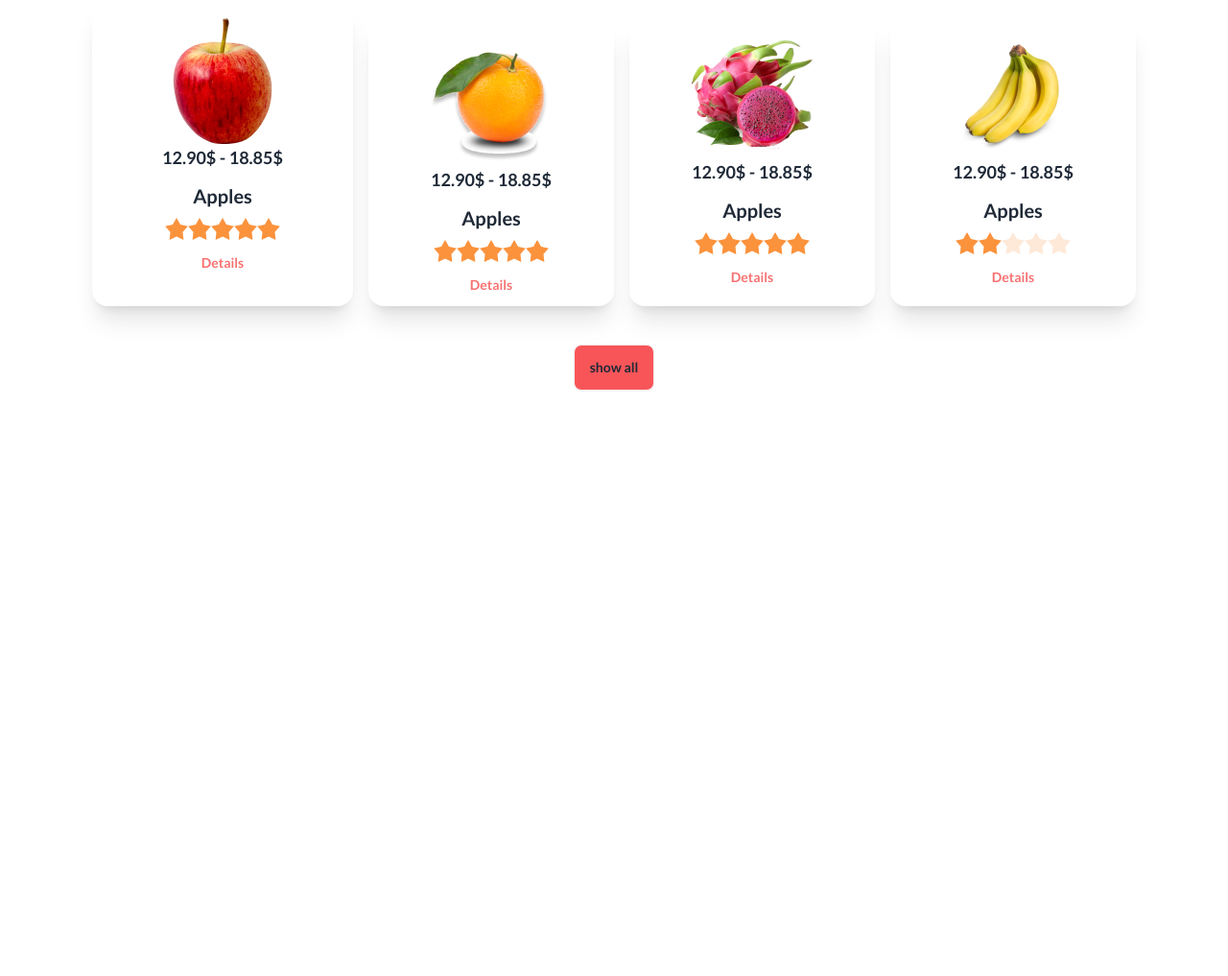
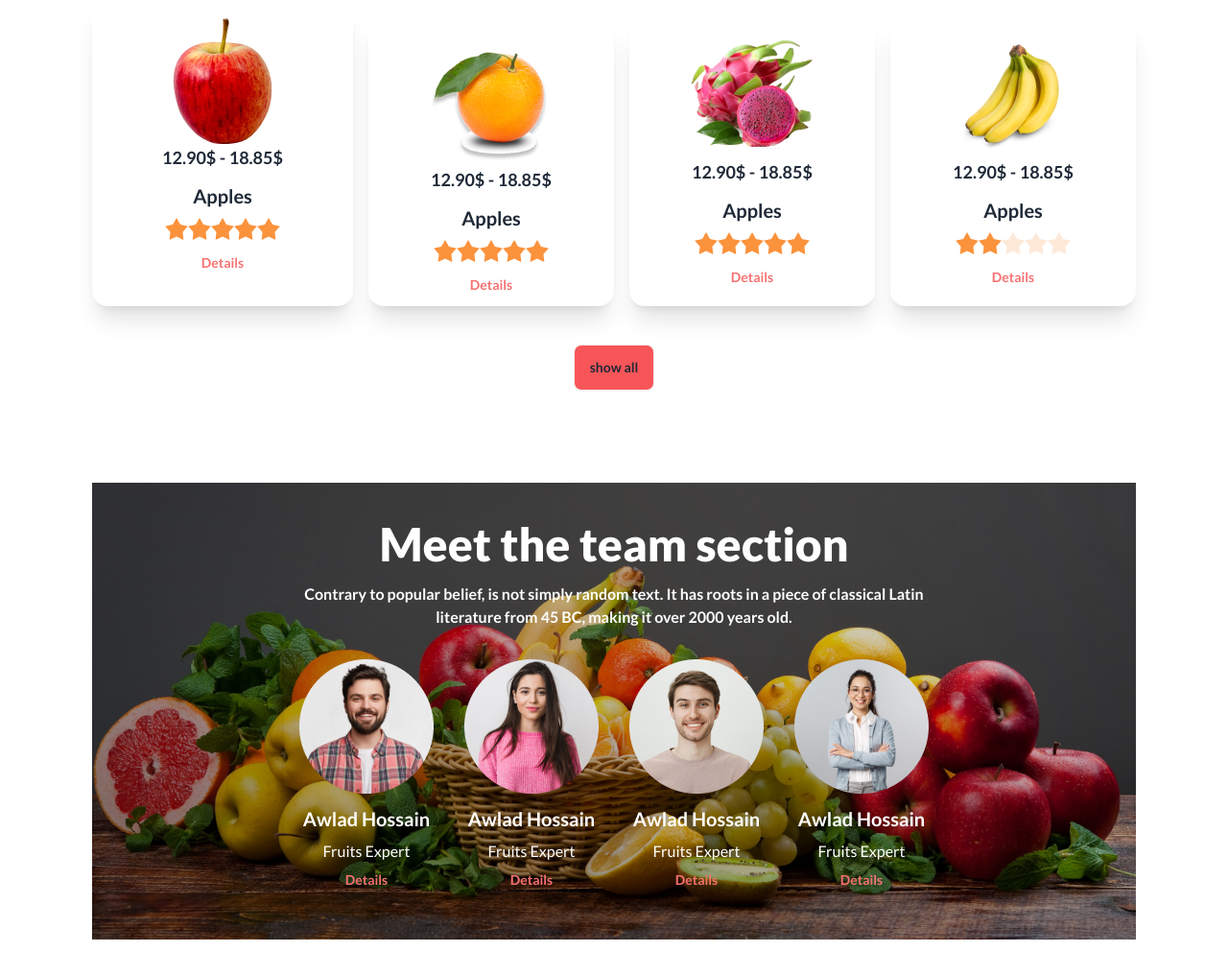
Before and after one commit to AbdullaAlMamun145/assignment-3, a plain HTML site: page index.html in a window 1280 px wide. Shown: the part 1093-2110 px from the top of the page at 96% size. Before the commit the page ends 1588 px from the top, so only its background shows below. Drawn offline with nearby package versions, Linux system fonts and the light colour scheme.

Commit message:
complate team section

```diff
--- a/index.html
+++ b/index.html
@@ -37,7 +37,9 @@
 </head>
 
 <body class="font-lato">
+
     <header class="container mx-auto px-6 lg:px-20 my-8 ">
+      <!-- nav section -->
       <nav class="">
         <div class="navbar bg-bg-color rounded-full px-8 flex-row-reverse lg:flex-row">
           <!-- nav start -->
@@ -311,6 +313,81 @@
         </div>
         <div class="flex justify-center mt-10"><button class="btn bg-bg-color ">show all</button></div>
       </section>
+
+      <!-- my team section -->
+       <section class="my-20 container mx-auto py-2 px-6 lg:px-24">
+        <div class=" bg-[linear-gradient(45deg,rgba(0,0,0,0.4),rgba(0,0,0,0.1)),url(./images/banner1.png)] bg-center bg-cover  py-10 w-full flex flex-col items-center justify-center">
+
+          <div class="text-center text-white ">
+            <h1 class=" font-extrabold text-3xl lg:text-5xl">Meet the team section</h1>
+            <p class="my-4 font-semibold mx-auto lg:w-2/3">Contrary to popular belief, is not simply random text. It has roots in a piece of classical Latin literature from 45 BC, making it over 2000 years old.</p>
+          </div>
+          <!-- team partner img -->
+
+          <div class="grid grid-cols-1 lg:grid-cols-4">
+              <!-- partner-01 -->
+              <div class="card shadow-xl text-white">
+                <figure class="px-4 pt-4">
+                  <img
+                    src="images/member1.png"
+                    alt="Shoes"
+                    class="rounded-xl" />
+                </figure>
+
+                <div class="card-body p-3 items-center text-center">
+                  <h3 class="card-title">Awlad Hossain</h3>
+                  <h5>Fruits Expert</h5>
+                  <h6 class="text-sm text-red-400 font-semibold">Details</h6>
+                </div>
+              </div>
+              <!-- partner-02 -->
+              <div class="card shadow-xl text-white">
+                <figure class="px-4 pt-4">
+                  <img
+                    src="images/member2.png"
+                    alt="Shoes"
+                    class="rounded-xl" />
+                </figure>
+
+                <div class="card-body p-3 items-center text-center">
+                  <h3 class="card-title">Awlad Hossain</h3>
+                  <h5>Fruits Expert</h5>
+                  <h6 class="text-sm text-red-400 font-semibold">Details</h6>
+                </div>
+              </div>
+              <!-- partner-03 -->
+              <div class="card shadow-xl text-white">
+                <figure class="px-4 pt-4">
+                  <img
+                    src="images/member3.png"
+                    alt="Shoes"
+                    class="rounded-xl" />
+                </figure>
+
+                <div class="card-body p-3 items-center text-center">
+                  <h3 class="card-title">Awlad Hossain</h3>
+                  <h5>Fruits Expert</h5>
+                  <h6 class="text-sm text-red-400 font-semibold">Details</h6>
+                </div>
+              </div>
+              <!-- partner-04 -->
+              <div class="card shadow-xl text-white">
+                <figure class="px-4 pt-4">
+                  <img
+                    src="images/member4.png"
+                    alt="Shoes"
+                    class="rounded-xl" />
+                </figure>
+
+                <div class="card-body p-3 items-center text-center">
+                  <h3 class="card-title">Awlad Hossain</h3>
+                  <h5>Fruits Expert</h5>
+                  <h6 class="text-sm text-red-400 font-semibold">Details</h6>
+                </div>
+              </div>
+          </div>
+        </div>
+       </section>
     </main>
     <footer>
 
```
